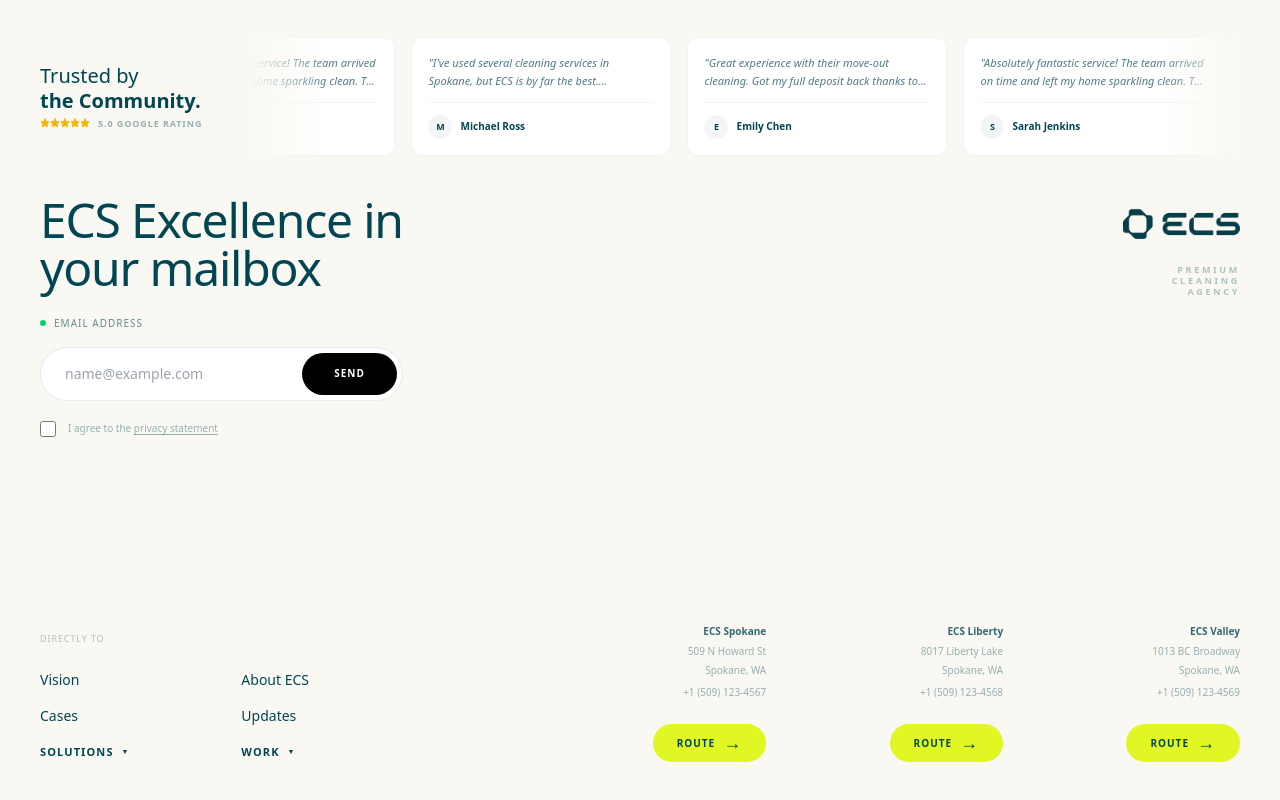
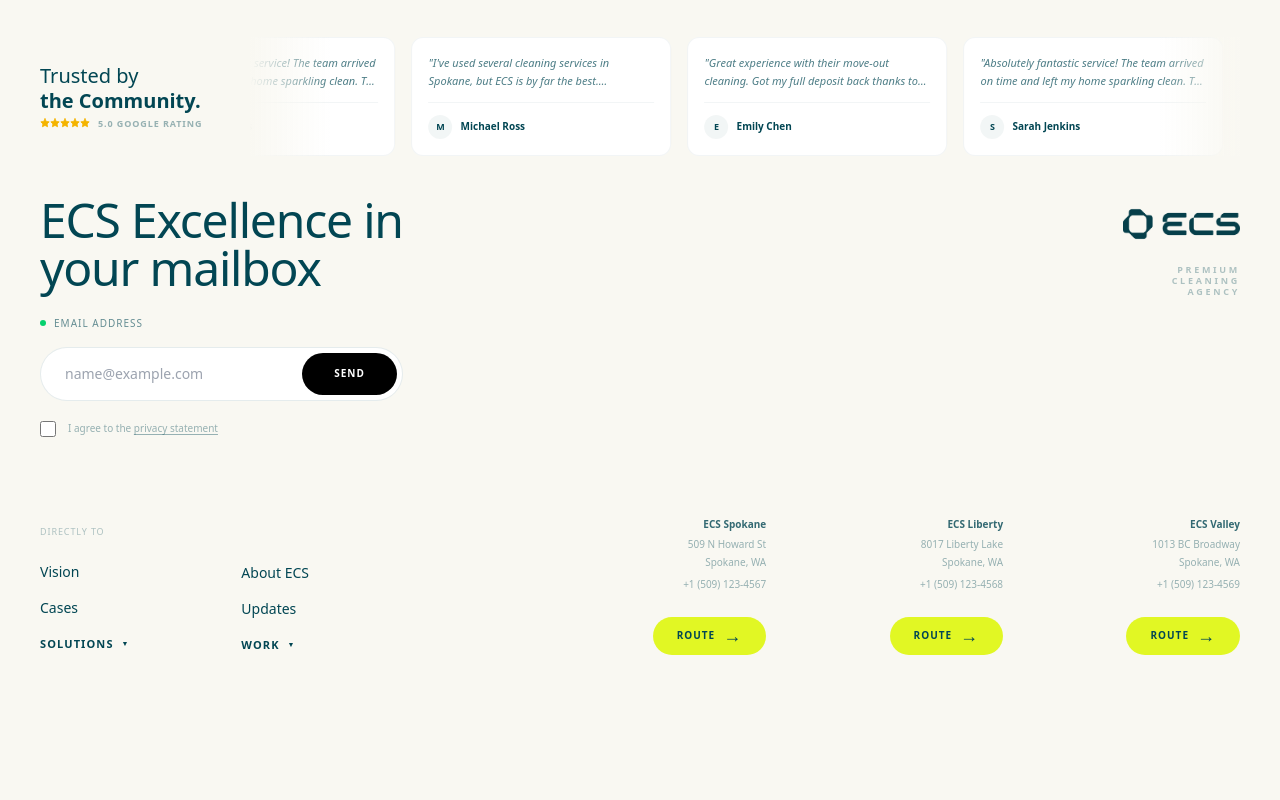
Before and after one commit to renatoquerales28-byte/extreme-cleaning-next, a Next.js app: page / in a window 1280 px wide. Shown: the part 3161-3961 px from the top of the page. Built offline with nearby package versions, Linux system fonts and the light colour scheme.

Commit message:
UI: Eliminate huge gap in footer and unify sections with controlled spacing

```diff
--- a/src/components/landing/FooterSection.tsx
+++ b/src/components/landing/FooterSection.tsx
@@ -11,7 +11,7 @@ export default function FooterSection() {
     return (
         <footer id="footer" className="w-full bg-[#F9F8F2] text-[#024653] lg:h-screen min-h-[850px] flex flex-col justify-start relative z-10 overflow-hidden snap-start">
 
-            {/* --- SOCIAL PROOF MARQUEE (Increased to clear fixed header) --- */}
+            {/* --- SOCIAL PROOF MARQUEE --- */}
             <div className="w-full bg-transparent pt-[85px] pb-6">
                 <div className="max-w-[1700px] mx-auto px-6 lg:px-10">
                     <div className="flex flex-col lg:flex-row lg:items-center gap-8 lg:gap-12">
@@ -64,8 +64,8 @@ export default function FooterSection() {
                 </div>
             </div>
 
-            {/* --- MAIN FOOTER CONTENT (Optimized vertical spacing for single frame) --- */}
-            <div className="max-w-[1700px] w-full mx-auto px-6 lg:px-10 flex flex-col justify-between flex-1 pb-10 pt-4">
+            {/* --- MAIN FOOTER CONTENT (Unified Gap Control) --- */}
+            <div className="max-w-[1700px] w-full mx-auto px-6 lg:px-10 flex flex-col gap-12 lg:gap-20 pb-16 pt-4">
 
                 {/* --- TOP SECTION --- */}
                 <div className="flex flex-col lg:flex-row justify-between items-start gap-12 lg:gap-0">
@@ -120,8 +120,8 @@ export default function FooterSection() {
                     </div>
                 </div>
 
-                {/* --- BOTTOM SECTION: Links & Right-Aligned Locations (Reduced top gap) --- */}
-                <div className="grid grid-cols-1 lg:grid-cols-12 gap-8 lg:gap-8 pt-6 items-end">
+                {/* --- BOTTOM SECTION: Links & Right-Aligned Locations --- */}
+                <div className="grid grid-cols-1 lg:grid-cols-12 gap-12 lg:gap-8 items-end">
 
                     {/* Links Section (Left) - Takes 4 columns */}
                     <div className="lg:col-span-4 grid grid-cols-2 gap-6">
```
